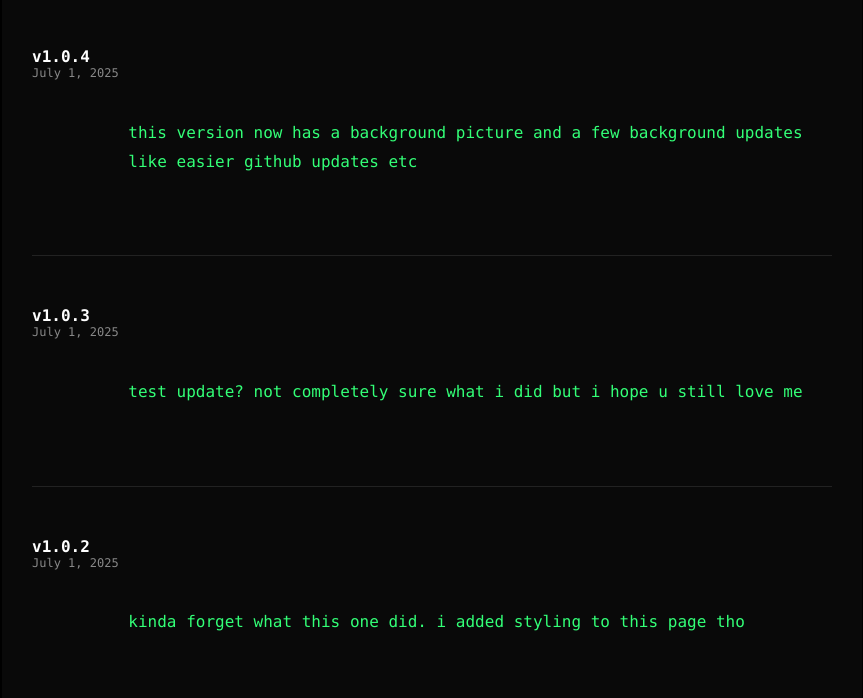
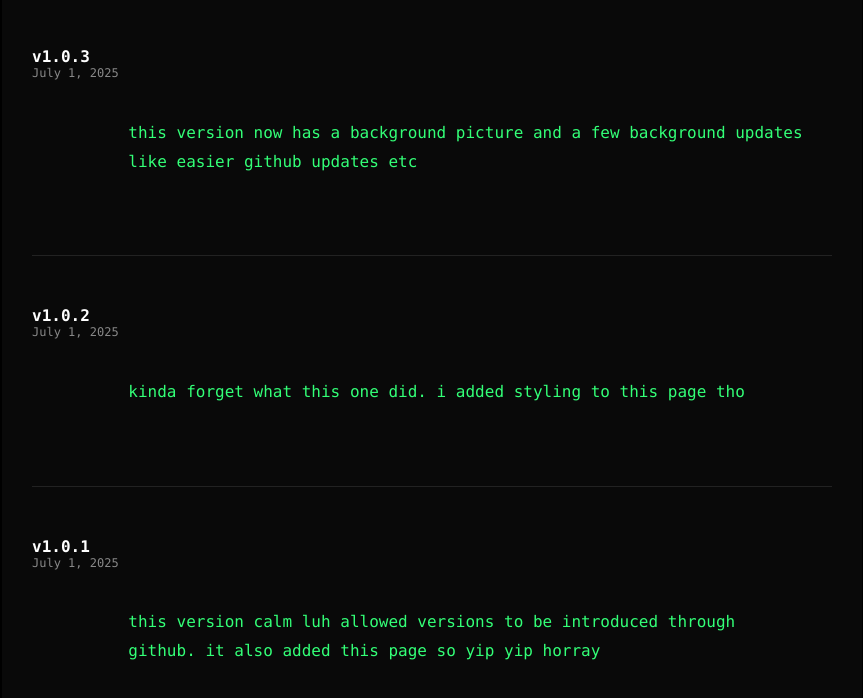
Before and after one commit to beckettwills/diary, a plain HTML site: page web/changes.html in a window 1280 px wide. Shown: the part 76-774 px from the top of the page, without its empty margins (208-1071 px from the left). Drawn offline with Linux system fonts and the light colour scheme.

Commit message:
Update changes.html

```diff
--- a/web/changes.html
+++ b/web/changes.html
@@ -116,17 +116,11 @@
       <div class="overlay">
         <div class="title">CHANGE LOG</div>
 
-        <div class="version">v1.0.4</div>
+        <div class="version">v1.0.3</div>
         <div class="date">July 1, 2025</div>
         <div class="update">
           this version now has a background picture and a few background updates
           like easier github updates etc
-        </div>
-        <div class="separator"></div>
-        <div class="version">v1.0.3</div>
-        <div class="date">July 1, 2025</div>
-        <div class="update">
-          test update? not completely sure what i did but i hope u still love me
         </div>
         <div class="separator"></div>
 
```
